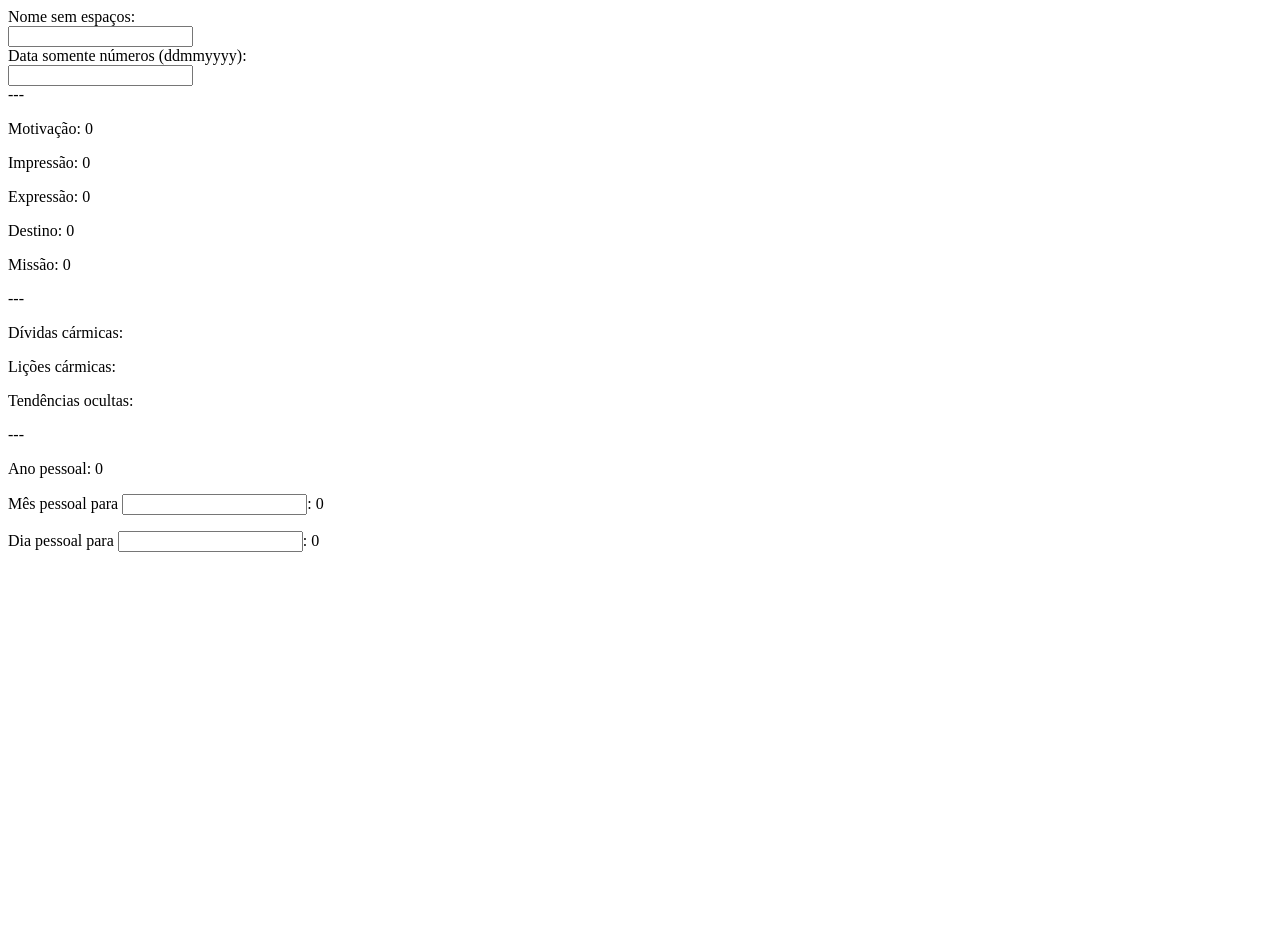
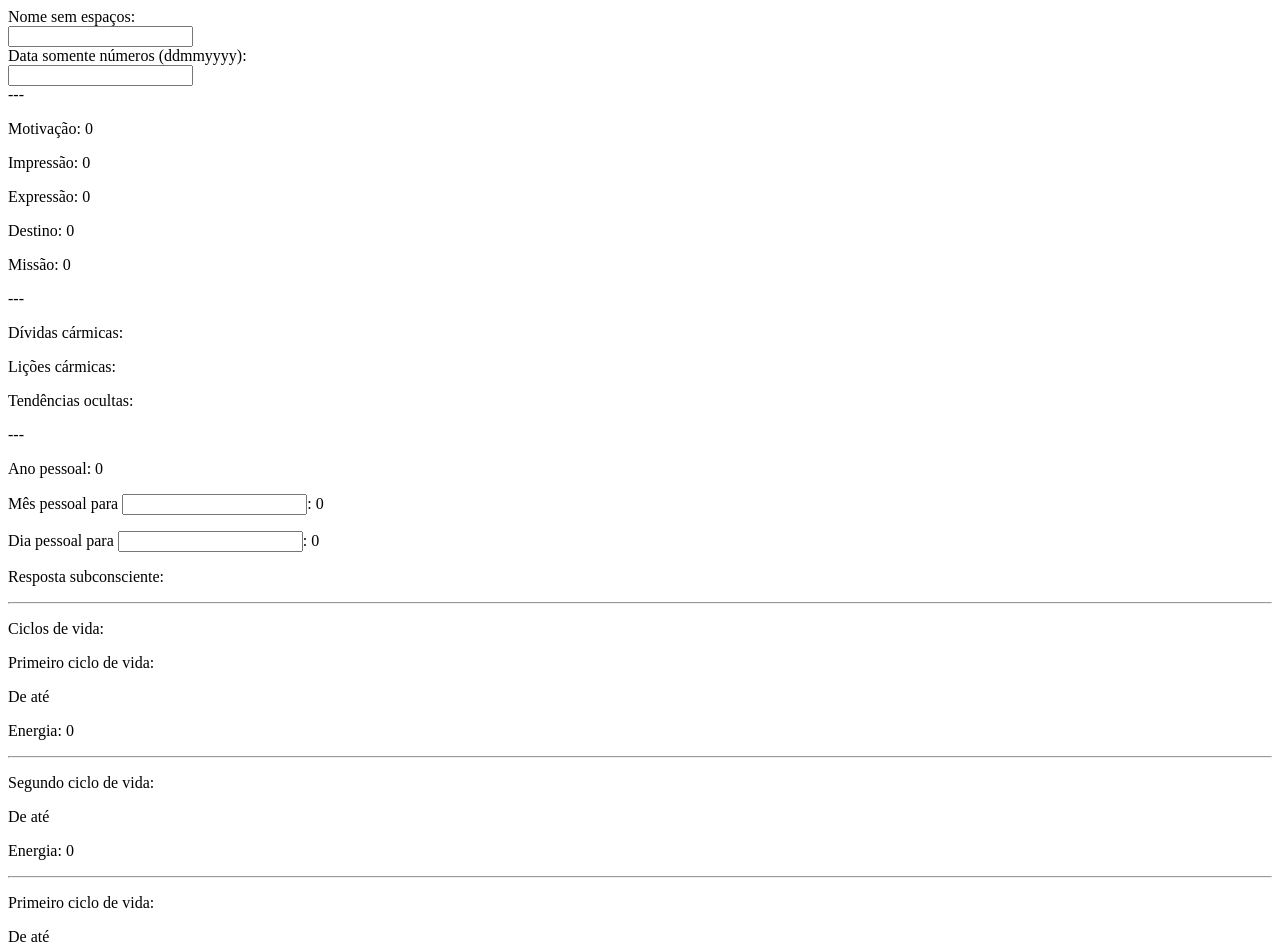
Before and after one commit to Jonathantoyoshima/numerologia, a React (Vite) app: page / in a window 1280 px wide. Shown: the top 952 px of the page. Before the commit the page ends 800 px from the top, so only its background shows below. Built offline with nearby package versions, Linux system fonts and the light colour scheme.

Commit message:
ciclo da vida

```diff
--- a/src/App.tsx
+++ b/src/App.tsx
@@ -1,189 +1,5 @@
 import { useState } from "react";
-
-interface Mapping {
-  [key: string]: number; // Allows any string key, but value must be number
-}
-
-const map: Mapping = {
-  ["a"]: 1,
-  ["b"]: 2,
-  ["c"]: 3,
-  ["d"]: 4,
-  ["e"]: 5,
-  ["u"]: 6,
-  ["o"]: 7,
-  ["f"]: 8,
-
-  ["i"]: 1,
-  ["k"]: 2,
-  ["g"]: 3,
-  ["m"]: 4,
-  ["h"]: 5,
-  ["v"]: 6,
-  ["z"]: 7,
-  ["p"]: 8,
-
-  ["q"]: 1,
-  ["r"]: 2,
-  ["l"]: 3,
-  ["t"]: 4,
-  ["n"]: 5,
-  ["w"]: 6,
-
-  ["j"]: 1,
-  ["s"]: 3,
-  ["x"]: 6,
-  ["y"]: 1,
-  ["ç"]: 6,
-
-  ["â"]: 8,
-  ["ê"]: 12,
-  ["ô"]: 14,
-
-  ["á"]: 3,
-  ["é"]: 7,
-  ["í"]: 3,
-  ["ó"]: 9,
-  ["ú"]: 8,
-
-  ["ã"]: 4,
-  ["õ"]: 10,
-};
-
-const vogais = [
-  "a",
-  "e",
-  "i",
-  "o",
-  "u",
-  "á",
-  "é",
-  "í",
-  "ó",
-  "ú",
-  "â",
-  "ê",
-  "ô",
-  "ã",
-  "õ",
-];
-
-const recursiveReduce = (values: number[], type?: string) => {
-  const value = values.reduce((p, c) => p + c, 0);
-
-  if (type === "m" && (value === 11 || value === 22)) {
-    return value;
-  }
-
-  if (value > 9) {
-    return recursiveReduce(
-      value
-        .toString()
-        .split("")
-        .map((v) => Number(v), type)
-    );
-  }
-
-  return value;
-};
-
-const numeroMotivacao = (letter: string[]) => {
-  const arr = letter.filter((l) => vogais.includes(l));
-  const result = recursiveReduce(
-    arr.map((v) => map[v]),
-    "m"
-  );
-  return result;
-};
-
-const numeroImpressao = (letter: string[]) => {
-  const arr = letter.filter((l) => !vogais.includes(l));
-  const result = recursiveReduce(arr.map((v) => map[v]));
-  return result;
-};
-
-const numeroExpressao = (letter: string[]) => {
-  const result = recursiveReduce(letter.map((v) => map[v]));
-  return result;
-};
-
-const numeroDestino = (niver: number[]) => {
-  const result = recursiveReduce(niver, "m");
-  return result;
-};
-
-const numeroMissao = (base: number) => {
-  const result = recursiveReduce(
-    String(base)
-      .split("")
-      .map((n) => Number(n)),
-    "m"
-  );
-  return result;
-};
-
-const numerosDividaCarmica = (
-  niver: string,
-  nExp: number,
-  nMotiv: number,
-  nDest: number
-) => {
-  const dia = Number(niver.substring(0, 2));
-
-  let numeros = [];
-
-  if (nExp === 4 || nMotiv === 4 || nDest === 4 || dia === 13) numeros.push(13);
-  if (nExp === 5 || nMotiv === 5 || nDest === 5 || dia === 14) numeros.push(14);
-  if (nExp === 7 || nMotiv === 7 || nDest === 7 || dia === 16) numeros.push(16);
-  if (nExp === 9 || nMotiv === 9 || nDest === 9 || dia === 19) numeros.push(19);
-
-  return numeros.join(", ");
-};
-
-const numerosLicaoCarmica = (letter:string[]) => {
-  const arr = [1, 2, 3, 4, 5, 6, 7, 8, 9];
-  const mapping = letter.map((v) => map[v]);
-  const num = arr.filter(n => !mapping.includes(n))
-  return num.join(', ')
-
-}
-
-const numerosTendCarmica = (letter:string[]) => {
-  const arr = [1, 2, 3, 4, 5, 6, 7, 8, 9];
-  const mapping = letter.map((v) => map[v]);
-  return arr.filter(n => mapping.filter(l => l === n).length >= 3).join(', ');
-
-}
-
-const validoAnoPessoal = (niver:string) => {
-  const dia = niver.substring(0,2);
-  const mes = niver.substring(2,4);
-
-  const hoje = new Date();
-  const niverDate = new Date(hoje.getFullYear(), Number(mes)-1, Number(dia));
-  return hoje > niverDate ? hoje.getFullYear() : hoje.getFullYear() - 1;
-}
-
-const numerosAnoPessoal = (niver:string) => {
-  const dia = niver.substring(0,2);
-  const mes = niver.substring(2,4);
-  const ano = validoAnoPessoal(niver);
-
-  const valido:string = `${dia}${mes}${ano}`;
-
-  return recursiveReduce(valido.toLowerCase().split("").map(x => Number(x)));
-}
-
-const numerosMesPessoal = (niver:string, mes:number) => {
-  const ano = validoAnoPessoal(niver);
-  const valido = `${mes}${ano}`;
-  return recursiveReduce(valido.toLowerCase().split("").map(x => Number(x)));
-}
-
-const numerosDiaPessoal = (mp:number, dia:number) => {
-  const valido = `${mp + dia}`;
-  return recursiveReduce(valido.toLowerCase().split("").map(x => Number(x)));
-}
+import * as f from "./functions";
 
 function App() {
   const [motiv, setMotiv] = useState(0);
@@ -199,38 +15,49 @@ function App() {
   const [anoPessoal, setAnoPessoal] = useState(0);
   const [mesPessoal, setMesPessoal] = useState(0);
   const [diaPessoal, setDiaPessoal] = useState(0);
+  const [subconsciente, setSubconsciente] = useState("");
+
+  const [ciclo1, setCiclo1] = useState({ start: "", end: "", energia: 0 });
+  const [ciclo2, setCiclo2] = useState({ start: "", end: "", energia: 0 });
+  const [ciclo3, setCiclo3] = useState({ start: "", end: "", energia: 0 });
 
   const [name, setName] = useState("");
   const [niver, setNiver] = useState("");
 
   const setValues = (thisname: string, thisniver: string) => {
     const oName = thisname?.toLowerCase().split("") || [];
-    const oNiver =
-      thisniver
-        ?.split("")
-        .map((n) => Number(n)) || [];
+    const oNiver = thisniver?.split("").map((n) => Number(n)) || [];
 
-    const nMotiv = numeroMotivacao(oName);
-    const nExp = numeroExpressao(oName);
-    const nDest = numeroDestino(oNiver);
+    const nMotiv = f.numeroMotivacao(oName);
+    const nExp = f.numeroExpressao(oName);
+    const nDest = f.numeroDestino(oNiver);
+    const nLicaoCarmica = f.numerosLicaoCarmica(oName);
 
     setMotiv(nMotiv);
-    setImp(numeroImpressao(oName));
+    setImp(f.numeroImpressao(oName));
     setExp(nExp);
     setDest(nDest);
-    setMiss(numeroMissao(nExp + nDest));
-    setDividaCarmica(numerosDividaCarmica(thisniver, nExp, nMotiv, nDest));
-    setLicCarmica(numerosLicaoCarmica(oName));
-    setTendCarmica(numerosTendCarmica(oName));
+    setMiss(f.numeroMissao(nExp + nDest));
+    setDividaCarmica(f.numerosDividaCarmica(thisniver, nExp, nMotiv, nDest));
+    setLicCarmica(nLicaoCarmica.join(", "));
+    setTendCarmica(f.numerosTendCarmica(oName));
+    setSubconsciente(f.numeroRespostaSubconsciente(nLicaoCarmica));
 
-    const aPessoal = numerosAnoPessoal(thisniver);
+    const ciclos = f.numeroCicloVida(nDest, thisniver);
+
+    setCiclo1(ciclos.ciclo1);
+    setCiclo2(ciclos.ciclo2);
+    setCiclo3(ciclos.ciclo3);
+
+    const aPessoal = f.numerosAnoPessoal(thisniver);
     setAnoPessoal(aPessoal);
   };
 
   return (
     <>
       <div>
-        Nome sem espaços:<br/>
+        Nome sem espaços:
+        <br />
         <input
           onChange={(txt) => {
             setName(txt.target.value ?? "");
@@ -239,7 +66,8 @@ function App() {
         />
       </div>
       <div>
-        Data somente números (ddmmyyyy):<br/>
+        Data somente números (ddmmyyyy):
+        <br />
         <input
           onChange={(txt) => {
             setNiver(txt.target.value ?? "");
@@ -259,17 +87,48 @@ function App() {
       <p>Tendências ocultas: {tendCarmica}</p>
       ---
       <p>Ano pessoal: {anoPessoal}</p>
-      <p>Mês pessoal para <input onChange={(v) => {
-        const mes = Number(v.target.value) ?? 1;
-        setMesPessoal(numerosMesPessoal(niver,mes));
-      }}/>: {mesPessoal}</p>
-      <p>Dia pessoal para <input onChange={(v) => {
-        const dia = Number(v.target.value) ?? 1;
-        const mp = numerosMesPessoal(niver,mesPessoal)
-        setDiaPessoal(numerosDiaPessoal(mp, dia));
-      }}/>: {diaPessoal}</p>
-
-
+      <p>
+        Mês pessoal para{" "}
+        <input
+          onChange={(v) => {
+            const mes = Number(v.target.value) ?? 1;
+            setMesPessoal(f.numerosMesPessoal(niver, mes));
+          }}
+        />
+        : {mesPessoal}
+      </p>
+      <p>
+        Dia pessoal para{" "}
+        <input
+          onChange={(v) => {
+            const dia = Number(v.target.value) ?? 1;
+            const mp = f.numerosMesPessoal(niver, mesPessoal);
+            setDiaPessoal(f.numerosDiaPessoal(mp, dia));
+          }}
+        />
+        : {diaPessoal}
+      </p>
+      <p>Resposta subconsciente: {subconsciente}</p>
+      <hr />
+      <p>Ciclos de vida:</p>
+      <p>Primeiro ciclo de vida: </p>
+      <p>
+        De {ciclo1.start} até {ciclo1.end}
+      </p>
+      <p>Energia: {ciclo1.energia}</p>
+      <hr />
+      <p>Segundo ciclo de vida: </p>
+      <p>
+        De {ciclo2.start} até {ciclo2.end}
+      </p>
+      <p>Energia: {ciclo2.energia}</p>
+      <hr />
+      <p>Primeiro ciclo de vida: </p>
+      <p>
+        De {ciclo3.start} até {ciclo3.end}
+      </p>
+      <p>Energia: {ciclo3.energia}</p>
+      <hr />
     </>
   );
 }
--- /dev/null
+++ b/src/functions.ts
@@ -0,0 +1,237 @@
+interface Mapping {
+  [key: string]: number; // Allows any string key, but value must be number
+}
+
+const map: Mapping = {
+  ["a"]: 1,
+  ["b"]: 2,
+  ["c"]: 3,
+  ["d"]: 4,
+  ["e"]: 5,
+  ["u"]: 6,
+  ["o"]: 7,
+  ["f"]: 8,
+
+  ["i"]: 1,
+  ["k"]: 2,
+  ["g"]: 3,
+  ["m"]: 4,
+  ["h"]: 5,
+  ["v"]: 6,
+  ["z"]: 7,
+  ["p"]: 8,
+
+  ["q"]: 1,
+  ["r"]: 2,
+  ["l"]: 3,
+  ["t"]: 4,
+  ["n"]: 5,
+  ["w"]: 6,
+
+  ["j"]: 1,
+  ["s"]: 3,
+  ["x"]: 6,
+  ["y"]: 1,
+  ["ç"]: 6,
+
+  ["â"]: 8,
+  ["ê"]: 12,
+  ["ô"]: 14,
+
+  ["á"]: 3,
+  ["é"]: 7,
+  ["í"]: 3,
+  ["ó"]: 9,
+  ["ú"]: 8,
+
+  ["ã"]: 4,
+  ["õ"]: 10,
+};
+
+const vogais = [
+  "a",
+  "e",
+  "i",
+  "o",
+  "u",
+  "á",
+  "é",
+  "í",
+  "ó",
+  "ú",
+  "â",
+  "ê",
+  "ô",
+  "ã",
+  "õ",
+];
+
+const recursiveReduce = (values: number[], type?: string) => {
+  const value = values.reduce((p, c) => p + c, 0);
+
+  if (type === "m" && (value === 11 || value === 22)) {
+    return value;
+  }
+
+  if (type === "ciclo" && value === 11) {
+    return value;
+  }
+
+  if (value > 9) {
+    return recursiveReduce(
+      value
+        .toString()
+        .split("")
+        .map((v) => Number(v), type)
+    );
+  }
+
+  return value;
+};
+
+export const numeroMotivacao = (letter: string[]) => {
+  const arr = letter.filter((l) => vogais.includes(l));
+  const result = recursiveReduce(
+    arr.map((v) => map[v]),
+    "m"
+  );
+  return result;
+};
+
+export const numeroImpressao = (letter: string[]) => {
+  const arr = letter.filter((l) => !vogais.includes(l));
+  const result = recursiveReduce(arr.map((v) => map[v]));
+  return result;
+};
+
+export const numeroExpressao = (letter: string[]) => {
+  const result = recursiveReduce(letter.map((v) => map[v]));
+  return result;
+};
+
+export const numeroDestino = (niver: number[]) => {
+  const result = recursiveReduce(niver, "m");
+  return result;
+};
+
+export const numeroMissao = (base: number) => {
+  const result = recursiveReduce(
+    String(base)
+      .split("")
+      .map((n) => Number(n)),
+    "m"
+  );
+  return result;
+};
+
+export const numerosDividaCarmica = (
+  niver: string,
+  nExp: number,
+  nMotiv: number,
+  nDest: number
+) => {
+  const dia = Number(niver.substring(0, 2));
+
+  let numeros = [];
+
+  if (nExp === 4 || nMotiv === 4 || nDest === 4 || dia === 13) numeros.push(13);
+  if (nExp === 5 || nMotiv === 5 || nDest === 5 || dia === 14) numeros.push(14);
+  if (nExp === 7 || nMotiv === 7 || nDest === 7 || dia === 16) numeros.push(16);
+  if (nExp === 9 || nMotiv === 9 || nDest === 9 || dia === 19) numeros.push(19);
+
+  return numeros.join(", ");
+};
+
+export const numerosLicaoCarmica = (letter: string[]) => {
+  const arr = [1, 2, 3, 4, 5, 6, 7, 8, 9];
+  const mapping = letter.map((v) => map[v]);
+  return arr.filter((n) => !mapping.includes(n));
+};
+
+export const numerosTendCarmica = (letter: string[]) => {
+  const arr = [1, 2, 3, 4, 5, 6, 7, 8, 9];
+  const mapping = letter.map((v) => map[v]);
+  return arr
+    .filter((n) => mapping.filter((l) => l === n).length >= 3)
+    .join(", ");
+};
+
+const validoAnoPessoal = (niver: string) => {
+  const dia = niver.substring(0, 2);
+  const mes = niver.substring(2, 4);
+
+  const hoje = new Date();
+  const niverDate = new Date(hoje.getFullYear(), Number(mes) - 1, Number(dia));
+  return hoje > niverDate ? hoje.getFullYear() : hoje.getFullYear() - 1;
+};
+
+export const numerosAnoPessoal = (niver: string) => {
+  const dia = niver.substring(0, 2);
+  const mes = niver.substring(2, 4);
+  const ano = validoAnoPessoal(niver);
+
+  const valido: string = `${dia}${mes}${ano}`;
+
+  return recursiveReduce(
+    valido
+      .toLowerCase()
+      .split("")
+      .map((x) => Number(x))
+  );
+};
+
+export const numerosMesPessoal = (niver: string, mes: number) => {
+  const ano = validoAnoPessoal(niver);
+  const valido = `${mes}${ano}`;
+  return recursiveReduce(
+    valido
+      .toLowerCase()
+      .split("")
+      .map((x) => Number(x))
+  );
+};
+
+export const numerosDiaPessoal = (mp: number, dia: number) => {
+  const valido = `${mp + dia}`;
+  return recursiveReduce(
+    valido
+      .toLowerCase()
+      .split("")
+      .map((x) => Number(x))
+  );
+};
+
+export const numeroRespostaSubconsciente = (nLicaoCarmica: number[]) => {
+  return nLicaoCarmica.map((n) => 9 - n).join(", ");
+  // 9 - o número de lições cármicas
+};
+
+export const numeroCicloVida = (nDest: number, niver: string) => {
+  const dia = niver.substring(0, 2);
+  const mes = niver.substring(2, 4);
+  const ano = niver.substring(4);
+  const duracaoCiclo = 37 - nDest;
+
+  const ciclo1 = {
+    start: `${ano}`,
+    end: `${Number(ano) + duracaoCiclo}`,
+    energia: recursiveReduce(
+      mes.split("").map((n) => Number(n)),
+      "ciclo"
+    ),
+  };
+
+  const ciclo2 = {
+    start: `${Number(ano) + duracaoCiclo}`,
+    end: `${Number(ano) + duracaoCiclo + 27}`,
+    energia: recursiveReduce(dia.split("").map((n) => Number(n))),
+  };
+
+  const ciclo3 = {
+    start: `${Number(ano) + duracaoCiclo + 27}`,
+    end: "final da vida",
+    energia: recursiveReduce(ano.split("").map((n) => Number(n))),
+  };
+
+  return { ciclo1, ciclo2, ciclo3 };
+};
```
Also changed, not shown: 3 other files (tests, documents, lock files or other folders).
